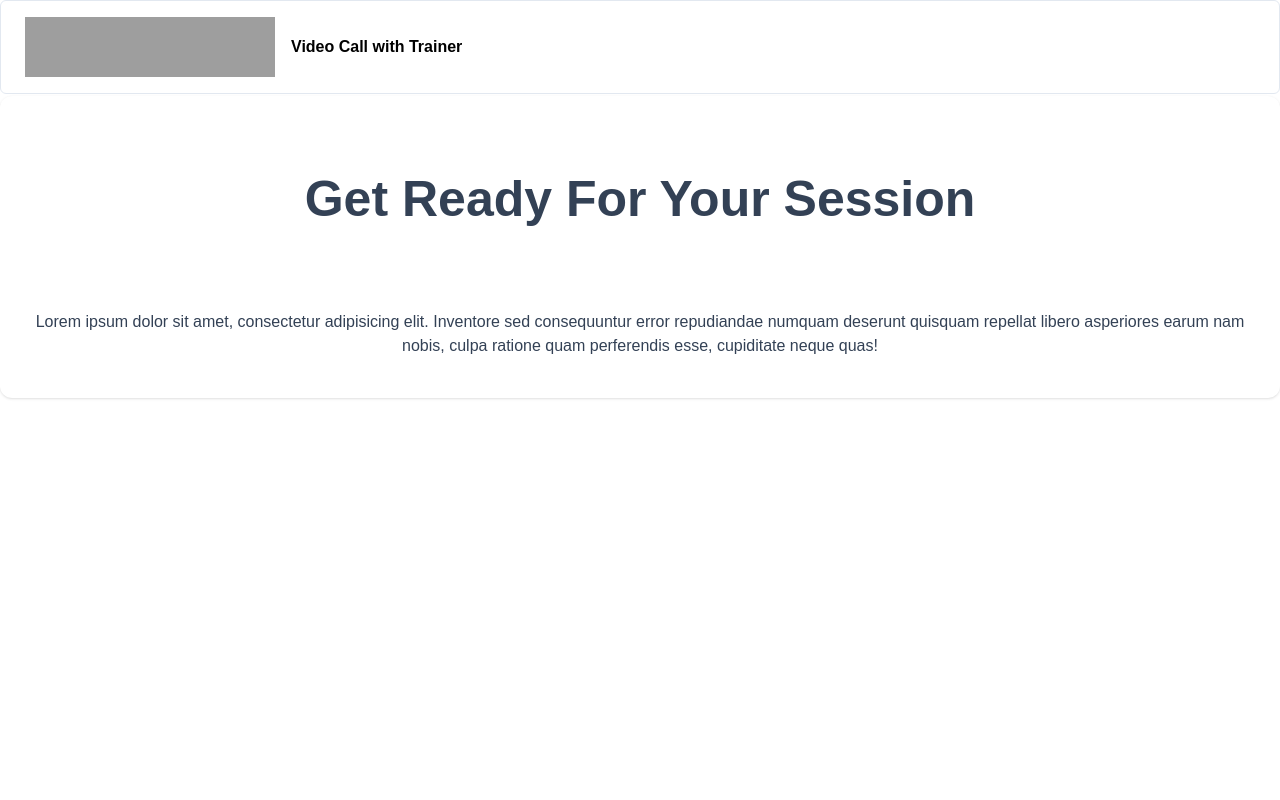
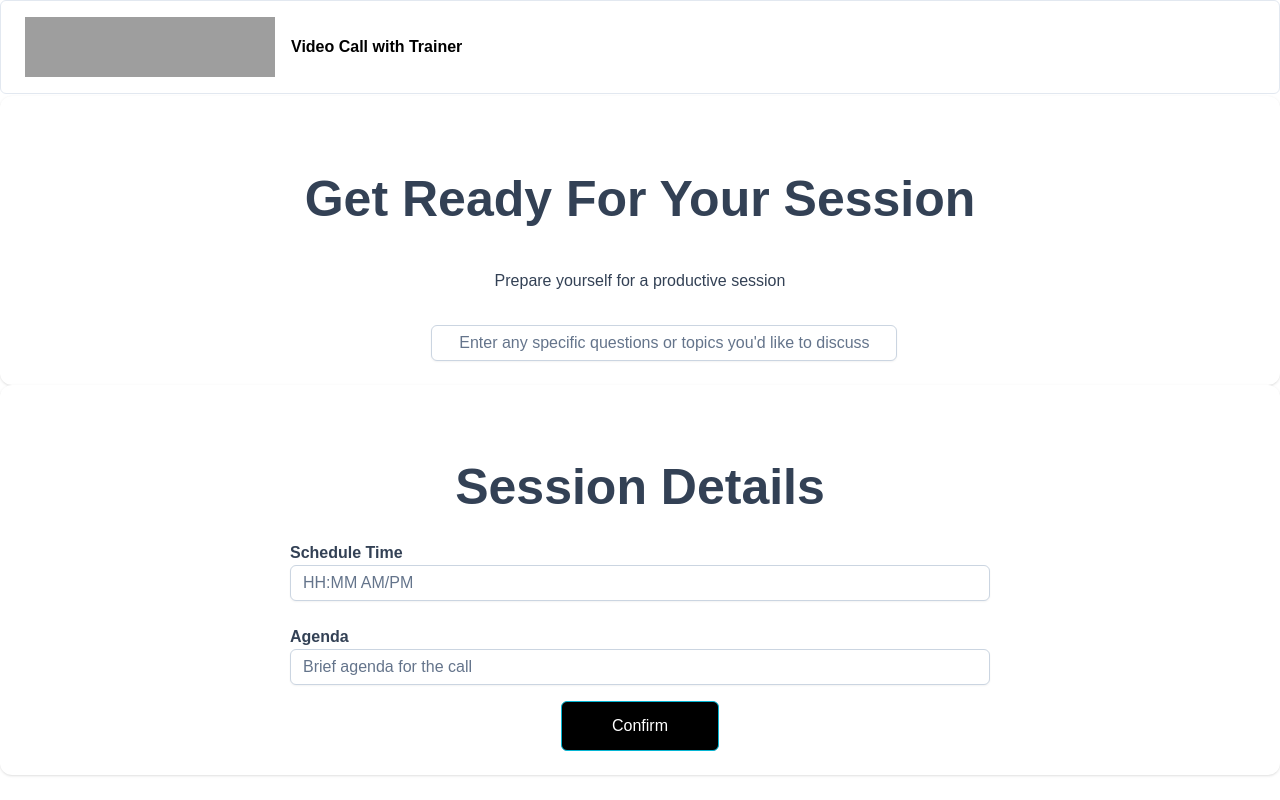
Before and after one commit to los-seniors-v2/FrontEndApp, a Vue app: page / in a window 1280 px wide. Built offline with nearby package versions, Linux system fonts and the light colour scheme; grey boxes are pictures that could not be loaded; a web font is replaced by a local one.

Commit message:
feat: added questions and details components

```diff
--- a/src/App.vue
+++ b/src/App.vue
@@ -3,10 +3,11 @@
 
   import ToolbarSessionComponent from "./components/Training-session/Toolbar-session.component.vue";
   import QuestionSection from "./components/Training-session/question-section.component.vue";
+  import DetailsSection from "./components/Training-session/details-section.component.vue";
 
   export default {
   components: {
-  ToolbarSessionComponent, QuestionSection
+  ToolbarSessionComponent, QuestionSection, DetailsSection
 }
 };
 </script>
@@ -15,6 +16,7 @@
   <div>
     <ToolbarSessionComponent />
     <QuestionSection />
+    <DetailsSection />
   </div>
 
 
--- /dev/null
+++ b/src/components/Training-session/details-section.component.vue
@@ -0,0 +1,75 @@
+<script setup>
+import Card from "primevue/card";
+import Calendar from "primevue/calendar";
+import InputText from "primevue/inputtext";
+import Button from "primevue/button";
+import { ref } from "vue";
+
+const datetime12h = ref();
+const time = ref();
+// export default {
+//   name: "DetailsSection",
+//   components: {
+//     Card,Calendar
+//   }
+// }
+</script>
+
+<template>
+  <div class="card" style="width: 100%; text-align:center;">
+    <Card >
+      <template #title>
+        <h2>Session Details</h2>
+      </template>
+
+      <template #content>
+        <div class="details_card ">
+          <div>
+             <div class="centered_item">
+               <label for="calendar-12h" class="detail_label"> Schedule Time </label>
+               <Calendar id="calendar-12h" v-model="datetime12h" showTime hourFormat="12" placeholder="HH:MM AM/PM" style="width:700px;"/>
+             </div>
+              <br>
+          <div class="centered_item">
+            <label  class="detail_label"> Agenda </label>
+            <InputText type="text" v-model="value" placeholder="Brief agenda for the call" style="width:700px;"/>
+          </div>
+          </div>
+        </div>
+      </template>
+
+
+      <template  #footer>
+        <div>
+          <Button label="Confirm"  style="background-color: black; padding:15px 50px 15px 50px;"/>
+        </div>
+      </template>
+
+    </Card>
+
+  </div>
+
+</template>
+
+<style >
+h2{
+  font-size: 50px;
+  margin-bottom: 0px;
+}
+.details_card{
+  display:flex;
+  justify-content: center;
+  align-items: center;
+
+}
+.detail_label{
+  font-weight:bold;
+  display:block;
+  align-items:end;
+}
+.centered_item {
+  display: flex;
+  flex-direction: column;
+  align-items: flex-start;
+}
+</style>
--- a/src/components/Training-session/question-section.component.vue
+++ b/src/components/Training-session/question-section.component.vue
@@ -1,18 +1,23 @@
-<script>
+<script setup>
 import Card from "primevue/card";
-import FloatLabel from "primevue/inputtext";
+import FloatLabel from "primevue/floatlabel";
+import InputText from "primevue/inputtext";
+import { ref } from 'vue';
 
-export default {
-  name: "QuestionSection",
-  components: {
-    Card,
-    FloatLabel
-  }
-}
+const value = ref(null);
+
+// export default {
+//   name: "QuestionSection",
+//   components: {
+//     Card,
+//     FloatLabel,
+//     InputText
+//   }
+// }
 </script>
 
 <template>
-<div class="card" style="width: 100%">
+<div class="card" style="width: 100%; text-align:center; ">
   <Card >
     <template #title>
       <h2>Get Ready For Your Session</h2>
@@ -20,18 +25,30 @@ export default {
 
     <template #content>
       <p class="m-1">
-        Lorem ipsum dolor sit amet, consectetur adipisicing elit. Inventore sed consequuntur error repudiandae numquam deserunt quisquam repellat libero asperiores earum nam nobis, culpa ratione quam perferendis esse, cupiditate neque
-        quas!
+        Prepare yourself for a productive session
       </p>
     </template>
-  </Card>
-</div>
 
 
+    <template  #footer>
+      <div style="display:flex; justify-content: center; align-items: center; width:85%; ">
+        <pv-floatLabel >
+          <pv-input-text id="username" v-model="value" style="width:200%; " />
+          <label for="username"  style="width:190%; text-align:center; overflow:hidden">Enter any specific questions or topics you'd like to discuss</label>
+        </pv-floatLabel>
+      </div>
+
+    </template>
+
+  </Card>
+
+</div>
 </template>
 
-<style >
+<style scoped >
 h2{
 font-size: 50px;
+  margin-bottom: 0px;
 }
+
 </style>
--- a/src/main.js
+++ b/src/main.js
@@ -7,7 +7,6 @@ import PrimeVue from "primevue/config";
 
 import 'primevue/resources/themes/aura-light-cyan/theme.css';
 import 'primevue/resources/primevue.min.css';
-
 import 'primeicons/primeicons.css';
 
 
@@ -23,6 +22,9 @@ import Toolbar      from "primevue/toolbar";
 import Accordion from 'primevue/accordion';
 import AccordionTab from 'primevue/accordiontab';
 import FloatLabel from 'primevue/floatlabel';
+import InputText from 'primevue/inputtext';
+import Calendar from 'primevue/calendar';
+
 
 const app = createApp(App);
 
@@ -38,6 +40,8 @@ app.use(PrimeVue, { ripple: true })
     .component('Toolbar', Toolbar)
     .component('Accordion', Accordion)
     .component('AccordionTab', AccordionTab)
-    .component('pv-floatLabel', FloatLabel);
+    .component('pv-floatLabel', FloatLabel)
+    .component('pv-input-text', InputText)
+    .component('pv-calendar', Calendar);
 // Mount the app
 app.mount('#app');
--- a/src/style.css
+++ b/src/style.css
@@ -37,22 +37,22 @@ h1 {
 }
 
 button {
-  border-radius: 8px;
-  border: 1px solid transparent;
-  padding: 0.6em 1.2em;
-  font-size: 1em;
-  font-weight: 500;
-  font-family: inherit;
-  background-color: #1a1a1a;
-  cursor: pointer;
-  transition: border-color 0.25s;
+  /*border-radius: 8px;*/
+  /*border: 1px solid transparent;*/
+  /*padding: 0.6em 1.2em;*/
+  /*font-size: 1em;*/
+  /*font-weight: 500;*/
+  /*font-family: inherit;*/
+  /*background-color: #ffffff;*/
+  /*cursor: pointer;*/
+  /*transition: border-color 0.25s;*/
 }
 button:hover {
   border-color: #646cff;
 }
 button:focus,
 button:focus-visible {
-  outline: 4px auto -webkit-focus-ring-color;
+  /*outline: 4px auto -webkit-focus-ring-color;*/
 }
 
 .card {
@@ -63,7 +63,7 @@ button:focus-visible {
   /*max-width: 1280px;*/
   margin: 0 auto;
   /*padding: 2rem;*/
-  text-align: center;
+  /*text-align: center;*/
 }
 
 @media (prefers-color-scheme: light) {
```
